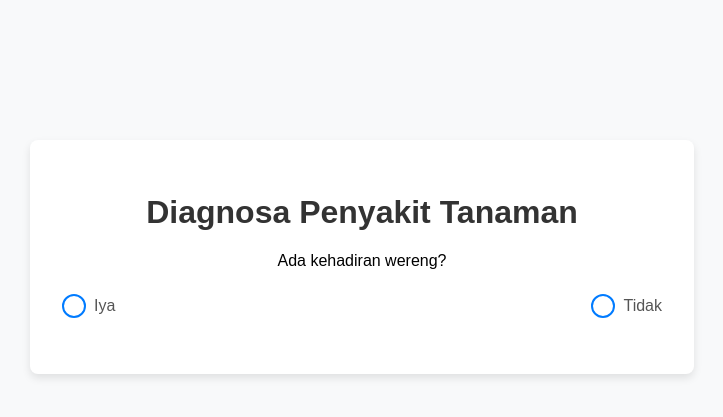
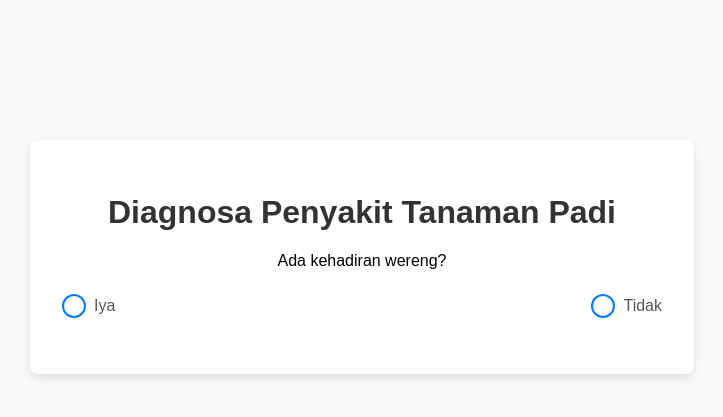
Before and after one commit to sayyidfaruk/paddy-project, a Flask app: page / in a window 1280 px wide. Shown: the part 143-560 px from the top of the page, without its empty margins (278-1001 px from the left). Run offline with Flask 3, Linux system fonts and the light colour scheme.

Commit message:
add requirement.txt

```diff
--- a/requirements.txt
+++ b/requirements.txt
@@ -5,4 +5,10 @@ Flask==3.0.3
 itsdangerous==2.2.0
 Jinja2==3.1.4
 MarkupSafe==2.1.5
+numpy==2.0.0
+pandas==2.2.2
+python-dateutil==2.9.0.post0
+pytz==2024.1
+six==1.16.0
+tzdata==2024.1
 Werkzeug==3.0.3
--- a/templates/question.html
+++ b/templates/question.html
@@ -68,7 +68,7 @@
 </head>
 <body>
     <div class="container">
-        <h1>Diagnosa Penyakit Tanaman</h1>
+        <h1>Diagnosa Penyakit Tanaman Padi</h1>
         <form id="questionForm" method="POST">
             <input type="hidden" name="code" value="{{ code }}">
             <div class="question">{{ question }}</div>
```
